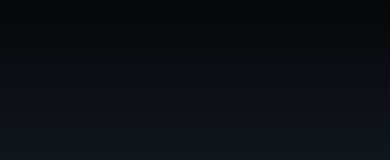
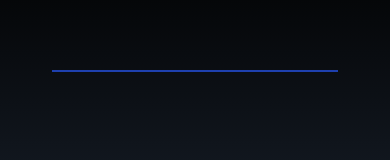
Before and after one commit to remya0804/portfolio, a React (Vite) app: page / in a window 390 px wide. Shown: the part 491-651 px from the top of the page. Built offline with nearby package versions, Linux system fonts and the light colour scheme.

Commit message:
added rule

```diff
--- a/src/Pages/About.jsx
+++ b/src/Pages/About.jsx
@@ -2,7 +2,7 @@ import React from 'react'
 
 const About = () => {
   return (
-    <div id="about" className='p-4 pt-20 w-full h-full bg-gradient-to-b from-gray-800 to-black text-white '>
+    <div id="about" className=' p-4 pt-20 w-full h-full bg-gradient-to-b from-gray-800 to-black text-white '>
 
         <div  className='max-w-screen-lg p-4 mx-auto flex flex-col justify-center w-full h-full '>
 
--- a/src/Pages/Home.jsx
+++ b/src/Pages/Home.jsx
@@ -8,7 +8,7 @@ const Home = () => {
 
   return (
 
-    <div name="home" className='pt-16 md:pt-28 min-h-screen w-full bg-gradient-to-b from-black via-black to-gray-800 px-4'>
+    <div name="home" className=' pt-16 md:pt-28 min-h-screen w-full bg-gradient-to-b from-black via-black to-gray-800 px-4'>
 
         <div className='max-w-screen-lg mx-auto flex flex-col-reverse  items-center justify-center h-full px-4 text-white md:flex-row'>
 
@@ -35,6 +35,8 @@ const Home = () => {
 
         </div>
 
+        <hr className='lg:hidden border-none m-auto mt-24 h-[2px] bg-blue-800 w-[80%]'/>
+
 
     </div>
 
--- a/src/components/Navbar.jsx
+++ b/src/components/Navbar.jsx
@@ -7,12 +7,13 @@ const Navbar = () => {
 
     const [menu,setMenu] = useState(false)
 
+
   return (
     <div className='flex items-center justify-between w-full fixed left-0 top-0 text-white bg-black px-8  '>
 
         <div>
 
-             <h1 className='text-2xl lg:text-5xl font-semibold py-4 font-signature bg-gradient-to-r from-pink-600  to-blue-500 text-transparent bg-clip-text'>Remya</h1>
+             <h1 className='text-2xl lg:text-5xl font-semibold py-4 font-signature bg-gradient-to-r from-pink-600  to-blue-500 text-transparent bg-clip-text'><Link className='font-signature' to="home"> Remya </Link></h1>
         </div>
 
         <ul className='hidden md:flex'>
```
